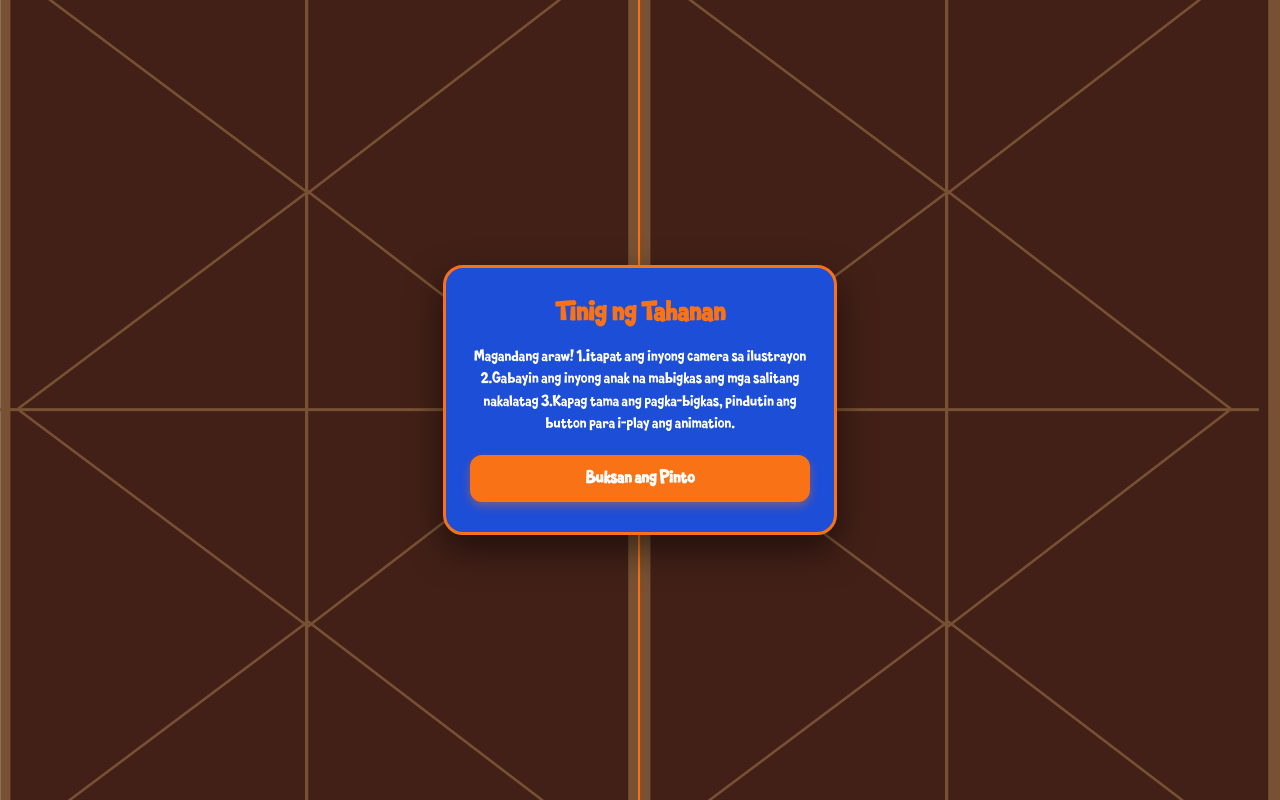
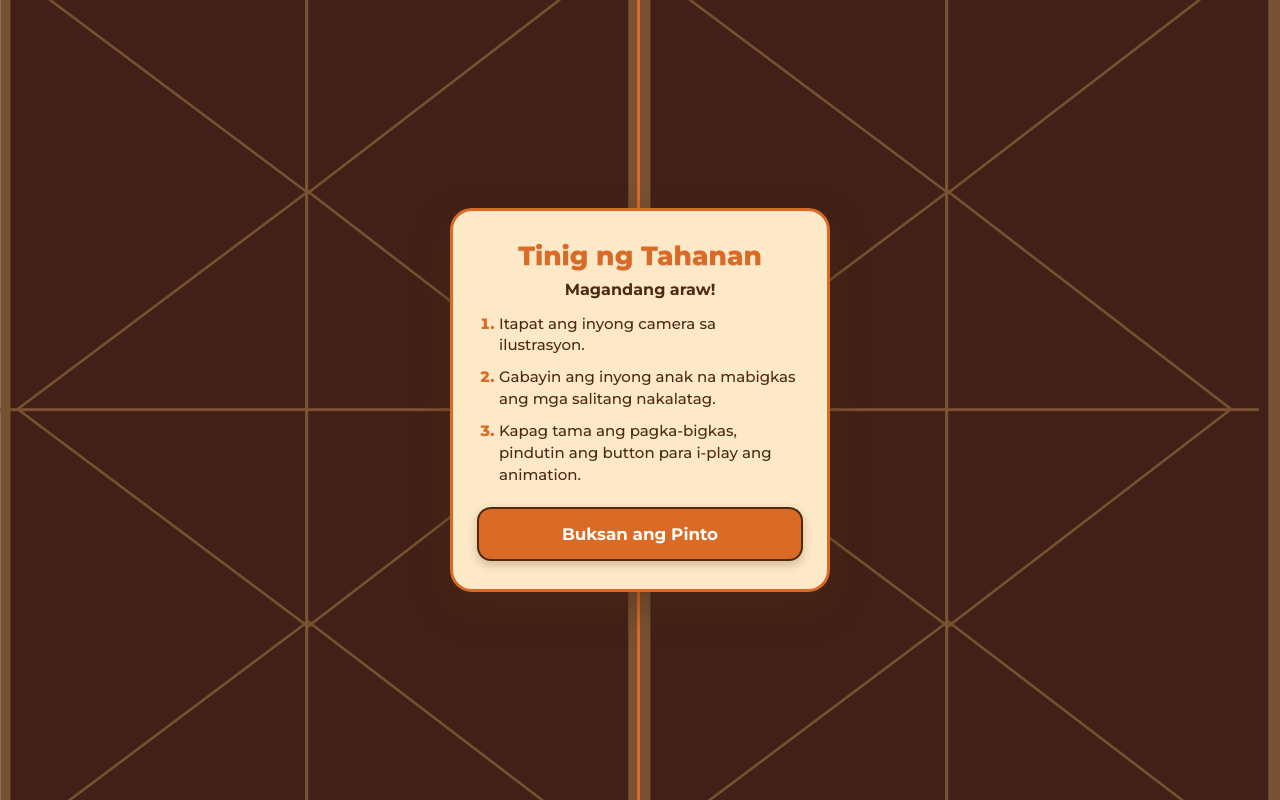
Before and after one commit to lordkelvin14-beep/tinig-ng-tahanan-ar-room1, a plain HTML site: page index.html in a window 1280 px wide. Drawn offline with Linux system fonts and the light colour scheme; a script that the page names is missing.

Commit message:
Update index.html

```diff
--- a/index.html
+++ b/index.html
@@ -4,26 +4,22 @@
     <meta name="viewport" content="width=device-width, initial-scale=1" />
     <title>Tinig ng Tahanan AR</title>
 
+    <link href="https://fonts.googleapis.com/css2?family=Montserrat:wght@500;700;800&display=swap" rel="stylesheet">
+
     <style>
-      @font-face {
-        font-family: 'Eggmunds';
-        src: url('./fonts/eggmunds.ttf') format('truetype');
-        font-weight: normal;
-        font-style: normal;
-        font-display: swap;
-      }
-
       #door-overlay {
         position: fixed;
         top: 0;
         left: 0;
         width: 100vw;
-        height: 100vh;
+        height: 100dvh;
         z-index: 9999;
         display: flex;
         justify-content: center;
         align-items: center;
-        font-family: 'Eggmunds', sans-serif;
+        padding: 16px;
+        box-sizing: border-box;
+        font-family: 'Montserrat', sans-serif;
         pointer-events: auto;
         overflow: hidden;
         perspective: 1200px;
@@ -33,7 +29,7 @@
         position: absolute;
         top: 0;
         width: 50vw;
-        height: 100vh;
+        height: 100%;
         transition: transform 1.2s cubic-bezier(0.4, 0, 0.2, 1);
         z-index: 1;
         backface-visibility: hidden;
@@ -43,14 +39,14 @@
         left: 0;
         transform-origin: left center;
         background: url('./images/door-left.png') no-repeat center center / cover;
-        border-right: 2px solid #f97316;
+        border-right: 3px solid #D96B27;
       }
 
       .door-right {
         right: 0;
         transform-origin: right center;
         background: url('./images/door-right.png') no-repeat center center / cover;
-        border-left: 2px solid #f97316;
+        border-left: 3px solid #D96B27;
       }
 
       .doors-open .door-left {
@@ -63,14 +59,17 @@
       .door-content {
         position: relative;
         z-index: 2;
-        background: #1d4ed8;
-        padding: 30px 24px;
-        border-radius: 20px;
+        background: #FDE8C8;
+        padding: 28px 24px;
+        border-radius: 22px;
         text-align: center;
-        width: 85%;
-        max-width: 340px;
-        box-shadow: 0 15px 35px rgba(0, 0, 0, 0.5);
-        border: 3px solid #f97316;
+        width: 100%;
+        max-width: 380px;
+        max-height: 88dvh;
+        overflow-y: auto;
+        box-sizing: border-box;
+        box-shadow: 0 15px 35px rgba(78, 42, 20, 0.45);
+        border: 3px solid #D96B27;
         transition: opacity 0.5s ease, transform 0.5s ease;
       }
 
@@ -81,71 +80,99 @@
       }
 
       .door-content h1 {
-        font-family: 'Eggmunds', sans-serif !important;
-        margin: 0 0 10px 0;
-        font-size: 1.8rem;
-        color: #f97316;
+        font-family: 'Montserrat', sans-serif !important;
+        font-weight: 800;
+        margin: 0 0 8px 0;
+        font-size: 1.65rem;
+        color: #D96B27;
+        text-shadow: 0 1px 0 rgba(78, 42, 20, 0.15);
       }
 
-      .door-content p {
+      .door-greeting {
+        font-family: 'Montserrat', sans-serif;
         font-size: 1rem;
-        color: #ffffff;
-        line-height: 1.4;
-        margin-bottom: 20px;
+        font-weight: 700;
+        color: #4E2A14;
+        margin: 0 0 14px 0;
+      }
+
+      .door-steps {
+        font-family: 'Montserrat', sans-serif;
+        font-size: 0.94rem;
+        font-weight: 500;
+        color: #4E2A14;
+        line-height: 1.45;
+        text-align: left;
+        margin: 0 0 22px 0;
+        padding-left: 22px;
+        display: flex;
+        flex-direction: column;
+        gap: 10px;
+      }
+
+      .door-steps li::marker {
+        font-weight: 800;
+        color: #D96B27;
       }
 
       #start-btn {
-        background: #f97316;
-        color: white;
-        border: none;
-        padding: 14px 24px;
-        font-size: 1.1rem;
-        font-weight: bold;
-        font-family: 'Eggmunds', sans-serif;
-        border-radius: 12px;
+        background: #D96B27;
+        color: #FFFDF9;
+        border: 2px solid #4E2A14;
+        padding: 15px 24px;
+        font-size: 1.05rem;
+        font-weight: 700;
+        font-family: 'Montserrat', sans-serif;
+        border-radius: 14px;
         cursor: pointer;
         width: 100%;
-        box-shadow: 0 4px 10px rgba(249, 115, 22, 0.4);
+        min-height: 50px;
+        touch-action: manipulation;
+        box-shadow: 0 4px 10px rgba(78, 42, 20, 0.25);
         transition: background 0.2s, transform 0.1s;
       }
 
       #start-btn:active {
-        background: #ea580c;
+        background: #B85418;
         transform: scale(0.98);
       }
 
-      /* Bottom Vocabulary Controls */
+      /* Bottom Vocabulary Controls (Mobile-Optimized) */
       #controls-bar {
         position: fixed;
-        bottom: calc(20px + env(safe-area-inset-bottom));
+        bottom: calc(14px + env(safe-area-inset-bottom));
         left: 50%;
         transform: translateX(-50%);
         z-index: 1000;
         display: flex;
         flex-wrap: wrap;
         justify-content: center;
-        gap: 12px;
-        width: 94%;
+        gap: 8px;
+        width: 96%;
         max-width: 640px;
         pointer-events: auto;
       }
 
       .prop-btn {
-        background: #1d4ed8;
-        color: #ffffff;
-        border: 3px solid #f97316;
-        padding: 14px 20px;
-        font-family: 'Eggmunds', sans-serif;
-        font-size: 1.2rem;
-        min-width: 108px;
-        border-radius: 16px;
+        background: #FDE8C8;
+        color: #4E2A14;
+        border: 2.5px solid #D96B27;
+        padding: 10px 14px;
+        font-family: 'Montserrat', sans-serif;
+        font-weight: 700;
+        font-size: 0.98rem;
+        min-height: 46px;
+        border-radius: 14px;
         cursor: pointer;
         display: inline-flex;
         align-items: center;
         justify-content: center;
-        gap: 8px;
-        box-shadow: 0 4px 12px rgba(0, 0, 0, 0.35);
-        transition: transform 0.12s ease, background 0.2s ease, opacity 0.2s ease;
+        gap: 6px;
+        flex: 0 1 auto;
+        touch-action: manipulation;
+        -webkit-tap-highlight-color: transparent;
+        box-shadow: 0 4px 10px rgba(78, 42, 20, 0.3);
+        transition: transform 0.12s ease, background 0.2s ease, color 0.2s ease, border-color 0.2s ease;
       }
 
       .prop-btn:active {
@@ -153,14 +180,44 @@
       }
 
       .prop-btn.unlocked {
-        background: #16a34a;
-        border-color: #bbf7d0;
+        background: #5B8A3C;
+        color: #FFFDF9;
+        border-color: #E8A838;
       }
 
       .btn-emoji {
         font-family: "Apple Color Emoji", "Segoe UI Emoji", "Noto Color Emoji", sans-serif;
-        font-size: 1.35rem;
+        font-size: 1.2rem;
         line-height: 1;
+      }
+
+      /* Compact mobile adjustments for rooms with 5–7 buttons */
+      @media (max-width: 480px) {
+        .door-content {
+          padding: 24px 18px;
+          max-width: 340px;
+        }
+        .door-content h1 {
+          font-size: 1.45rem;
+        }
+        .door-steps {
+          font-size: 0.88rem;
+          gap: 8px;
+          margin-bottom: 18px;
+        }
+        #controls-bar {
+          gap: 7px;
+          width: 96%;
+        }
+        .prop-btn {
+          padding: 9px 12px;
+          font-size: 0.9rem;
+          min-height: 44px;
+          border-radius: 12px;
+        }
+        .btn-emoji {
+          font-size: 1.1rem;
+        }
       }
     </style>
 
@@ -342,7 +399,6 @@
     <audio id="house-jingle" src="./audio/house_jingle.mp3" preload="auto"></audio>
     <audio id="menu-door-audio" src="./audio/Opening-Door.wav" preload="auto"></audio>
 
-
     <audio id="audio-mesa" src="./audio/mesa.mp3" preload="auto"></audio>
     <audio id="audio-upuan" src="./audio/upuan.mp3" preload="auto"></audio>
     <audio id="audio-turon" src="./audio/turon.mp3" preload="auto"></audio>
@@ -358,8 +414,12 @@
 
       <div class="door-content">
         <h1>Tinig ng Tahanan</h1>
-        <p>Magandang araw!
-        1.Itapat ang inyong camera sa ilustrayon 2.Gabayin ang inyong anak na mabigkas ang mga salitang nakalatag 3.Kapag tama ang pagka-bigkas, pindutin ang button para i-play ang animation.</p>
+        <p class="door-greeting">Magandang araw!</p>
+        <ol class="door-steps">
+          <li>Itapat ang inyong camera sa ilustrasyon.</li>
+          <li>Gabayin ang inyong anak na mabigkas ang mga salitang nakalatag.</li>
+          <li>Kapag tama ang pagka-bigkas, pindutin ang button para i-play ang animation.</li>
+        </ol>
         <button id="start-btn" onclick="openDoors()">Buksan ang Pinto</button>
       </div>
     </div>
```
